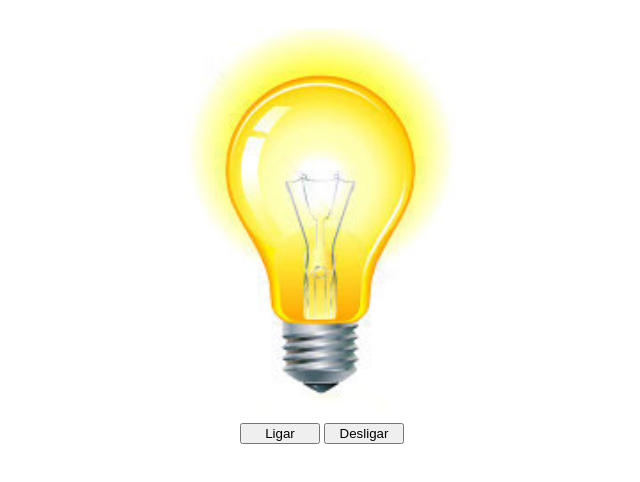
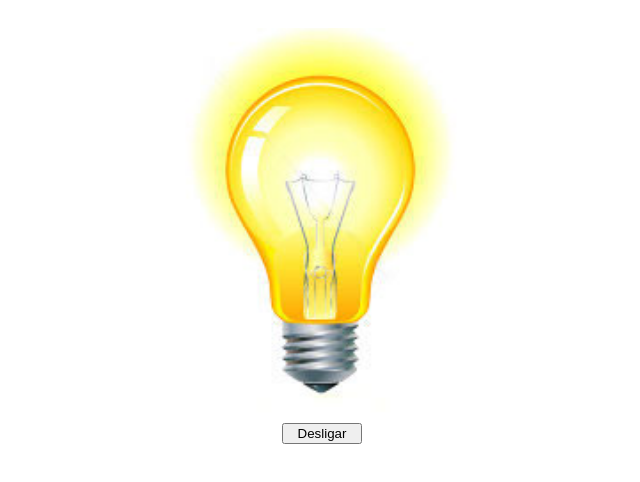
Before and after one commit to MayaraRocha95/projeto-lampadaa, a plain HTML site: page index.html in a window 1280 px wide. Both pictures are taken after a click on the button "Ligar". Shown: the whole page, without its empty margins (318-958 px from the left). Drawn offline with Linux system fonts and the light colour scheme.

Commit message:
Resolução do Desafio

```diff
--- a/index.html
+++ b/index.html
@@ -14,8 +14,8 @@
     <img src="/img/desligada.jpg" alt="Lâmpada" id="lamp">
   </div>
  <div>
-  <button id="turnOn">Ligar</button>
-  <button id="turnOff">Desligar</button>
+  <button id="turnOnOff">Ligar</button>
+
  </div>
 </main>
 
--- a/script.js
+++ b/script.js
@@ -1,5 +1,5 @@
-const turnOn = document.getElementById('turnOn');
-const turnOff = document.getElementById('turnOff');
+const turnOnOff = document.getElementById('turnOnOff');
+
 const lampada = document.getElementById('lamp');
 
 function isLampBroken (){
@@ -18,10 +18,20 @@ function lampOff () {
   }
 }
 function lampBroken(){
-  lampada.src = './img/quebrada.jpg'
+  lampada.src = './img/quebrada.jpg';
 }
-turnOn.addEventListener('click', lampOn);
-turnOff.addEventListener('click', lampOff);
+
+function lampOnOff () {
+  if ( turnOnOff.textContent == 'Ligar'){
+    lampOn();
+    turnOnOff.textContent = 'Desligar';
+  }else{
+    lampOff();
+    turnOnOff.textContent = 'Ligar'
+  }
+}
+turnOnOff.addEventListener('click', lampOnOff);
+
 lampada.addEventListener('mouseover', lampOn);
 lampada.addEventListener('mouseout', lampOff);
 lampada.addEventListener('dblclick', lampBroken);
```
Also changed, not shown: 1 other file.
